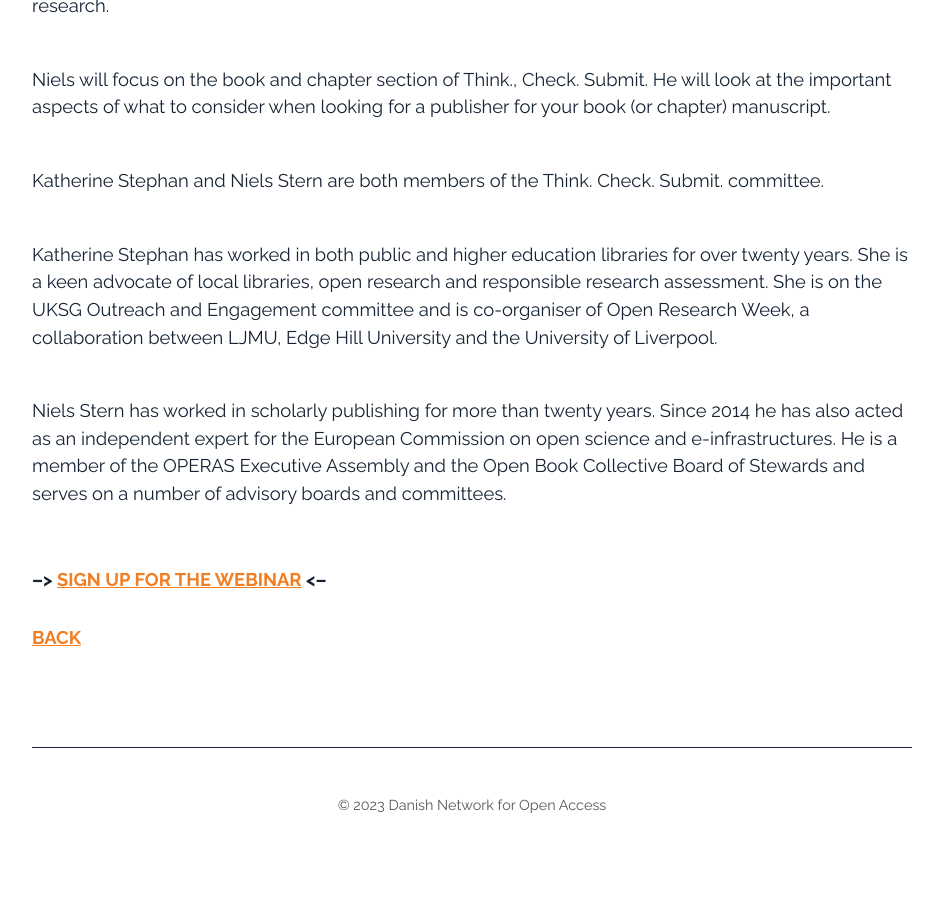
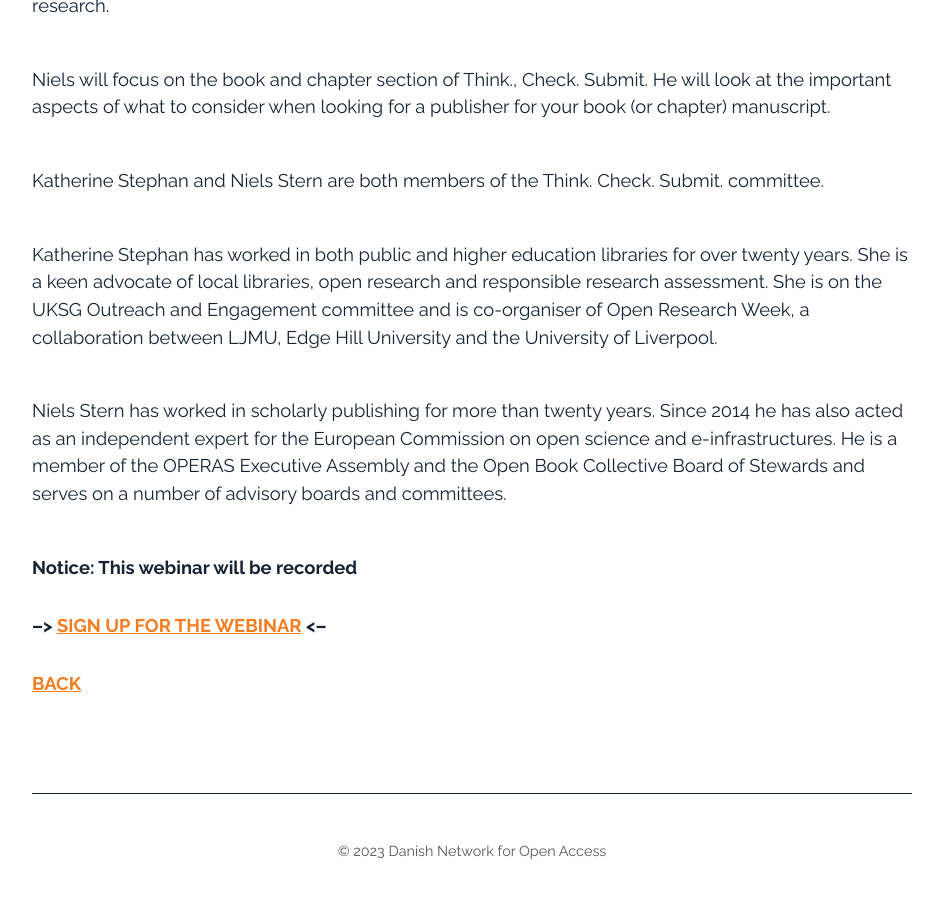
Before and after one commit to openaccess-dk/openaccess-dk.github.io, a Jekyll site: the page built from thursday_oct_26_1.md, in a window 1280 px wide and 900 px high, scrolled down 1472 px. Shown: the whole window, without its empty margins (168-1111 px from the left). Built offline with Jekyll 4.4.1, drawn with Linux system fonts in a browser that asks for light colours; before the commit the page ends 2326 px from its top, so only the background shows below that.

Commit message:
Update thursday_oct_26_1.md

```diff
--- a/thursday_oct_26_1.md
+++ b/thursday_oct_26_1.md
@@ -28,6 +28,7 @@
 
 Niels Stern has worked in scholarly publishing for more than twenty years. Since 2014 he has also acted as an independent expert for the European Commission on open science and e-infrastructures. He is a member of the OPERAS Executive Assembly and the Open Book Collective Board of Stewards and serves on a number of advisory boards and committees.<br><br>
 
+**Notice: This webinar will be recorded**
 
 ##### --> [SIGN UP FOR THE WEBINAR](https://docs.google.com/forms/d/e/1FAIpQLSc4DYwk2qr7E-DSkSLzSEKbD63Z059C-M5owu7-lohF_UaLIQ/viewform?usp=sf_link) <--
 
```
